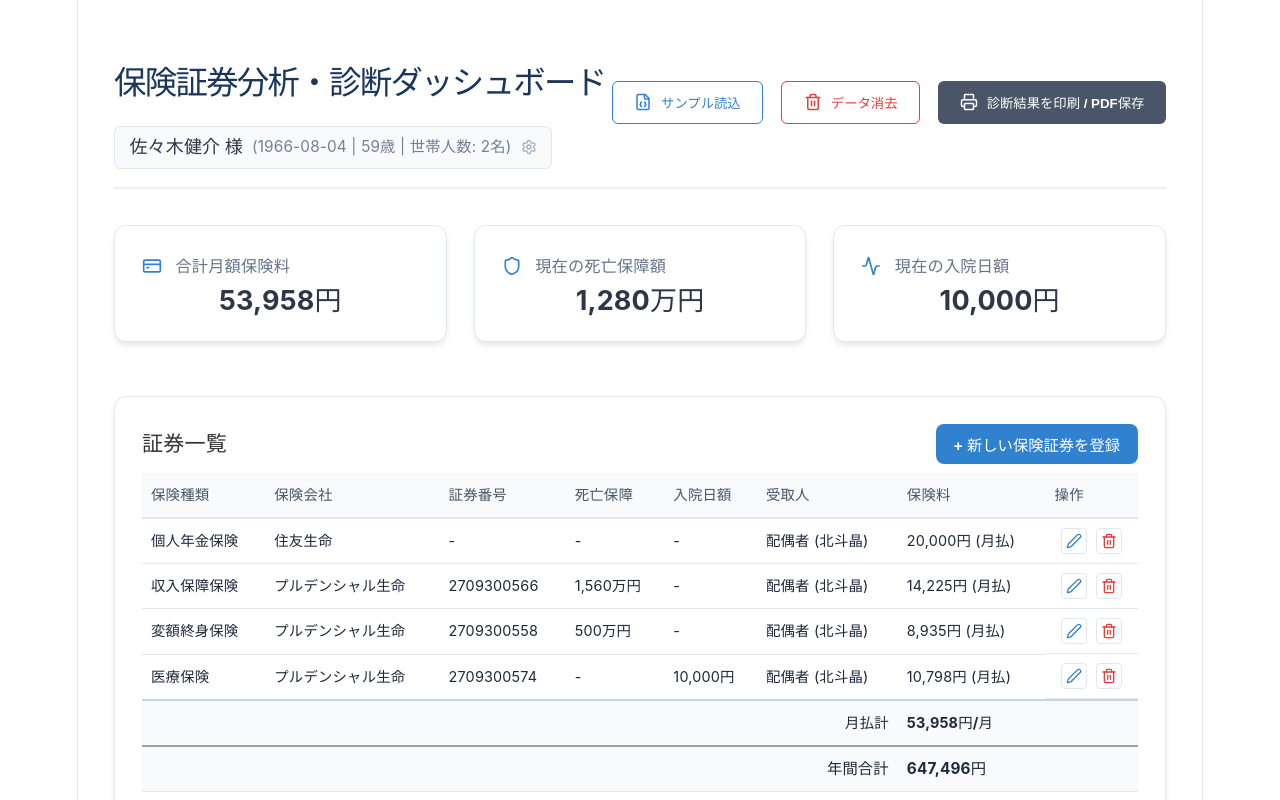
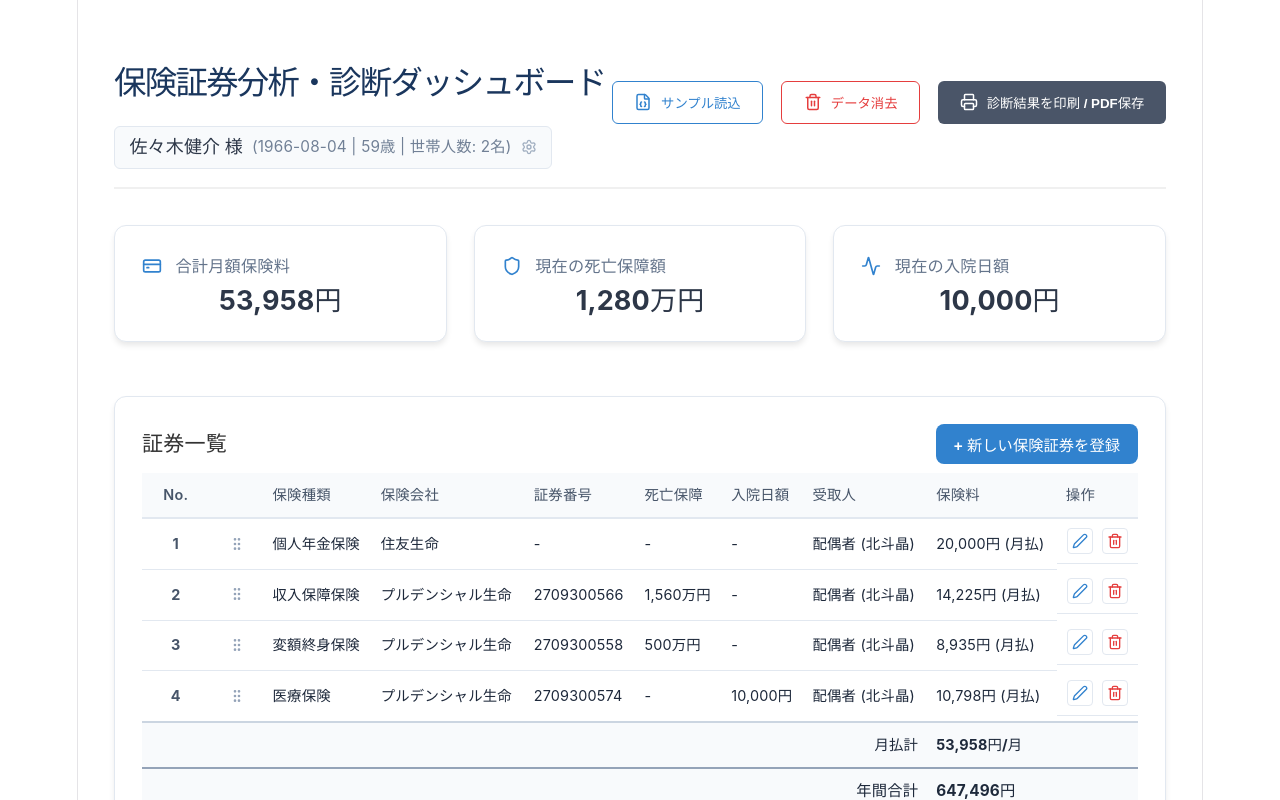
Before and after one commit to t-kojima-biz/insurance-app, a React (Vite) app: page / in a window 1280 px wide. Shown: the top 800 px of the page. Built offline with nearby package versions, Linux system fonts and the light colour scheme.

Commit message:
Improve policy table ordering and chart axes

```diff
--- a/src/App.css
+++ b/src/App.css
@@ -119,6 +119,75 @@ h1 {
 
 .policy-table tr:hover {
   background: #f1f5f9;
+}
+
+.policy-table .order-col,
+.policy-table .order-cell {
+  width: 2.75rem;
+  text-align: center;
+}
+
+.policy-table .order-cell {
+  color: #475569;
+  font-weight: 700;
+}
+
+.policy-table .drag-col,
+.policy-table .drag-cell {
+  width: 2.5rem;
+  padding-left: 0.25rem;
+  padding-right: 0.25rem;
+  text-align: center;
+}
+
+.policy-row.is-dragging {
+  opacity: 0.55;
+  background: #eff6ff;
+}
+
+.policy-row.is-drag-over-before td {
+  box-shadow: inset 0 2px 0 #3182ce;
+}
+
+.policy-row.is-drag-over-after td {
+  box-shadow: inset 0 -2px 0 #3182ce;
+}
+
+.drag-handle {
+  display: inline-flex;
+  align-items: center;
+  justify-content: center;
+  width: 1.75rem;
+  height: 1.75rem;
+  border: 1px solid transparent;
+  border-radius: 6px;
+  background: transparent;
+  color: #94a3b8;
+  cursor: grab;
+}
+
+.drag-handle:hover,
+.drag-handle:focus-visible {
+  color: #3182ce;
+  border-color: #bfdbfe;
+  background: #eff6ff;
+  outline: none;
+}
+
+.drag-handle:active {
+  cursor: grabbing;
+}
+
+.sr-only {
+  position: absolute;
+  width: 1px;
+  height: 1px;
+  padding: 0;
+  margin: -1px;
+  overflow: hidden;
+  clip: rect(0, 0, 0, 0);
+  white-space: nowrap;
+  border: 0;
 }
 
 .policy-table .total-row {
@@ -1197,7 +1266,7 @@ h1 {
     background: transparent !important;
   }
 
-  .settings-icon, .actions-col, .actions-cell {
+  .settings-icon, .actions-col, .actions-cell, .drag-col, .drag-cell {
     display: none !important;
   }
 
--- a/src/App.tsx
+++ b/src/App.tsx
@@ -83,6 +83,25 @@ function App() {
     }
   };
 
+  const handleReorderPolicy = (draggedId: string, targetId: string, position: 'before' | 'after') => {
+    setPolicies(currentPolicies => {
+      const fromIndex = currentPolicies.findIndex(policy => policy.id === draggedId);
+      const targetIndex = currentPolicies.findIndex(policy => policy.id === targetId);
+
+      if (fromIndex === -1 || targetIndex === -1 || fromIndex === targetIndex) {
+        return currentPolicies;
+      }
+
+      const nextPolicies = [...currentPolicies];
+      const [movedPolicy] = nextPolicies.splice(fromIndex, 1);
+      const targetIndexAfterRemoval = nextPolicies.findIndex(policy => policy.id === targetId);
+      const insertionIndex = position === 'after' ? targetIndexAfterRemoval + 1 : targetIndexAfterRemoval;
+
+      nextPolicies.splice(insertionIndex, 0, movedPolicy);
+      return nextPolicies;
+    });
+  };
+
   const handleEditStart = (policy: Policy) => {
     setEditingPolicy(policy);
     setIsFormOpen(true);
@@ -158,6 +177,7 @@ function App() {
           onDelete={handleDeletePolicy}
           onEdit={handleEditStart}
           onAddNew={() => setIsFormOpen(true)}
+          onReorder={handleReorderPolicy}
         />
 
         <div className="charts-container">
--- a/src/components/CostChart.tsx
+++ b/src/components/CostChart.tsx
@@ -15,6 +15,9 @@ interface CostChartProps {
   currentAge: number;
 }
 
+const formatAxisTick = (value: number | string) =>
+  Number(value).toLocaleString('ja-JP', { maximumFractionDigits: 0 });
+
 const CostChart: React.FC<CostChartProps> = ({ policies, currentAge }) => {
   const data = [];
   for (let age = currentAge; age <= 80; age++) {
@@ -31,11 +34,11 @@ const CostChart: React.FC<CostChartProps> = ({ policies, currentAge }) => {
     <div style={{ width: '100%', height: 350, marginTop: '40px' }}>
       <h3>将来の保険料負担推移（月額合計）</h3>
       <ResponsiveContainer>
-        <BarChart data={data}>
+        <BarChart data={data} margin={{ top: 10, right: 30, left: 20, bottom: 5 }}>
           <CartesianGrid strokeDasharray="3 3" />
           <XAxis dataKey="age" />
-          <YAxis />
-          <Tooltip formatter={(value: any) => [`${value.toLocaleString()}円`, '合計保険料']} />
+          <YAxis tickFormatter={formatAxisTick} width={80} />
+          <Tooltip formatter={(value: any) => [`${formatAxisTick(value)}円`, '合計保険料']} />
           <Bar dataKey="cost" fill="#f6ad55" />
         </BarChart>
       </ResponsiveContainer>
--- a/src/components/CoverageChart.tsx
+++ b/src/components/CoverageChart.tsx
@@ -15,6 +15,9 @@ interface CoverageChartProps {
   policies: Policy[];
   currentAge: number;
 }
+
+const formatAxisTick = (value: number | string) =>
+  Number(value).toLocaleString('ja-JP', { maximumFractionDigits: 0 });
 
 const CoverageChart: React.FC<CoverageChartProps> = ({ policies, currentAge }) => {
   const data = [];
@@ -56,9 +59,11 @@ const CoverageChart: React.FC<CoverageChartProps> = ({ policies, currentAge }) =
           />
           <YAxis
             label={{ value: '保障額 (万円)', angle: -90, position: 'insideLeft', offset: -30 }}
+            tickFormatter={formatAxisTick}
+            width={80}
           />
           <Tooltip
-            formatter={(value: any) => [`${Math.round(value)}万円`, '']}
+            formatter={(value: any) => [`${formatAxisTick(value)}万円`, '']}
           />
           <Legend
             wrapperStyle={{ paddingTop: '20px', fontWeight: 'bold', fontSize: '14px' }}
--- a/src/components/PolicyTable.tsx
+++ b/src/components/PolicyTable.tsx
@@ -1,6 +1,8 @@
-import React from 'react';
+import React, { useState } from 'react';
 import type { Policy, FamilyMember } from '../types';
-import { Edit2, Trash } from 'lucide-react';
+import { Edit2, GripVertical, Trash } from 'lucide-react';
+
+type DropPosition = 'before' | 'after';
 
 interface PolicyTableProps {
   policies: Policy[];
@@ -8,9 +10,13 @@ interface PolicyTableProps {
   onDelete: (id: string) => void;
   onEdit: (policy: Policy) => void;
   onAddNew: () => void;
+  onReorder: (draggedId: string, targetId: string, position: DropPosition) => void;
 }
 
-const PolicyTable: React.FC<PolicyTableProps> = ({ policies, familyMembers, onDelete, onEdit, onAddNew }) => {
+const PolicyTable: React.FC<PolicyTableProps> = ({ policies, familyMembers, onDelete, onEdit, onAddNew, onReorder }) => {
+  const [draggedPolicyId, setDraggedPolicyId] = useState<string | null>(null);
+  const [dropTarget, setDropTarget] = useState<{ id: string; position: DropPosition } | null>(null);
+
   const getMemberName = (id: string) => {
     const member = familyMembers.find(m => m.id === id);
     return member ? `${member.relationship} (${member.name})` : '未設定';
@@ -28,6 +34,47 @@ const PolicyTable: React.FC<PolicyTableProps> = ({ policies, familyMembers, onDe
 
   const freqLabel = (f: string) => f === 'monthly' ? '月払' : f === 'annual' ? '年払' : '一時払';
 
+  const handleDragStart = (event: React.DragEvent<HTMLButtonElement>, policyId: string) => {
+    event.dataTransfer.effectAllowed = 'move';
+    event.dataTransfer.setData('text/plain', policyId);
+    setDraggedPolicyId(policyId);
+  };
+
+  const handleDragOver = (event: React.DragEvent<HTMLTableRowElement>, policyId: string) => {
+    if (!draggedPolicyId || draggedPolicyId === policyId) {
+      setDropTarget(null);
+      return;
+    }
+
+    event.preventDefault();
+    event.dataTransfer.dropEffect = 'move';
+
+    const { top, height } = event.currentTarget.getBoundingClientRect();
+    const position: DropPosition = event.clientY < top + height / 2 ? 'before' : 'after';
+    setDropTarget(current => (
+      current?.id === policyId && current.position === position
+        ? current
+        : { id: policyId, position }
+    ));
+  };
+
+  const handleDrop = (event: React.DragEvent<HTMLTableRowElement>, targetId: string) => {
+    event.preventDefault();
+    const draggedId = event.dataTransfer.getData('text/plain') || draggedPolicyId;
+
+    if (draggedId && draggedId !== targetId && dropTarget?.id === targetId) {
+      onReorder(draggedId, targetId, dropTarget.position);
+    }
+
+    setDraggedPolicyId(null);
+    setDropTarget(null);
+  };
+
+  const handleDragEnd = () => {
+    setDraggedPolicyId(null);
+    setDropTarget(null);
+  };
+
   return (
     <div className="table-container">
       <div className="table-header-row">
@@ -37,6 +84,8 @@ const PolicyTable: React.FC<PolicyTableProps> = ({ policies, familyMembers, onDe
       <table className="policy-table">
         <thead>
           <tr>
+            <th className="order-col">No.</th>
+            <th className="drag-col"><span className="sr-only">並び替え</span></th>
             <th>保険種類</th>
             <th>保険会社</th>
             <th>証券番号</th>
@@ -48,8 +97,34 @@ const PolicyTable: React.FC<PolicyTableProps> = ({ policies, familyMembers, onDe
           </tr>
         </thead>
         <tbody>
-          {policies.map((policy) => (
-            <tr key={policy.id}>
+          {policies.map((policy, index) => (
+            <tr
+              key={policy.id}
+              className={[
+                'policy-row',
+                draggedPolicyId === policy.id ? 'is-dragging' : '',
+                dropTarget?.id === policy.id ? `is-drag-over-${dropTarget.position}` : '',
+              ].filter(Boolean).join(' ')}
+              onDragOver={(event) => handleDragOver(event, policy.id)}
+              onDragLeave={() => {
+                setDropTarget(current => current?.id === policy.id ? null : current);
+              }}
+              onDrop={(event) => handleDrop(event, policy.id)}
+            >
+              <td className="order-cell">{index + 1}</td>
+              <td className="drag-cell no-print">
+                <button
+                  type="button"
+                  className="drag-handle"
+                  draggable
+                  aria-label={`${policy.companyName} ${policy.policyType}を並び替え`}
+                  title="ドラッグして並び替え"
+                  onDragStart={(event) => handleDragStart(event, policy.id)}
+                  onDragEnd={handleDragEnd}
+                >
+                  <GripVertical size={16} aria-hidden="true" />
+                </button>
+              </td>
               <td>{policy.policyType}</td>
               <td>{policy.companyName}</td>
               <td>{policy.policyNumber || '-'}</td>
@@ -67,20 +142,20 @@ const PolicyTable: React.FC<PolicyTableProps> = ({ policies, familyMembers, onDe
         <tfoot>
           {monthlyTotal > 0 && (
             <tr className="total-row">
-              <td colSpan={6} style={{ textAlign: 'right', fontWeight: 700 }}>月払計</td>
+              <td colSpan={8} style={{ textAlign: 'right', fontWeight: 700 }}>月払計</td>
               <td style={{ fontWeight: 700 }}>{monthlyTotal.toLocaleString()}円/月</td>
               <td></td>
             </tr>
           )}
           {annualTotal > 0 && (
             <tr className="total-row">
-              <td colSpan={6} style={{ textAlign: 'right', fontWeight: 700 }}>年払計</td>
+              <td colSpan={8} style={{ textAlign: 'right', fontWeight: 700 }}>年払計</td>
               <td style={{ fontWeight: 700 }}>{annualTotal.toLocaleString()}円/年</td>
               <td></td>
             </tr>
           )}
           <tr className="total-row grand-total-row">
-            <td colSpan={6} style={{ textAlign: 'right', fontWeight: 700 }}>年間合計</td>
+            <td colSpan={8} style={{ textAlign: 'right', fontWeight: 700 }}>年間合計</td>
             <td style={{ fontWeight: 700 }}>{totalAnnual.toLocaleString()}円</td>
             <td></td>
           </tr>
```
